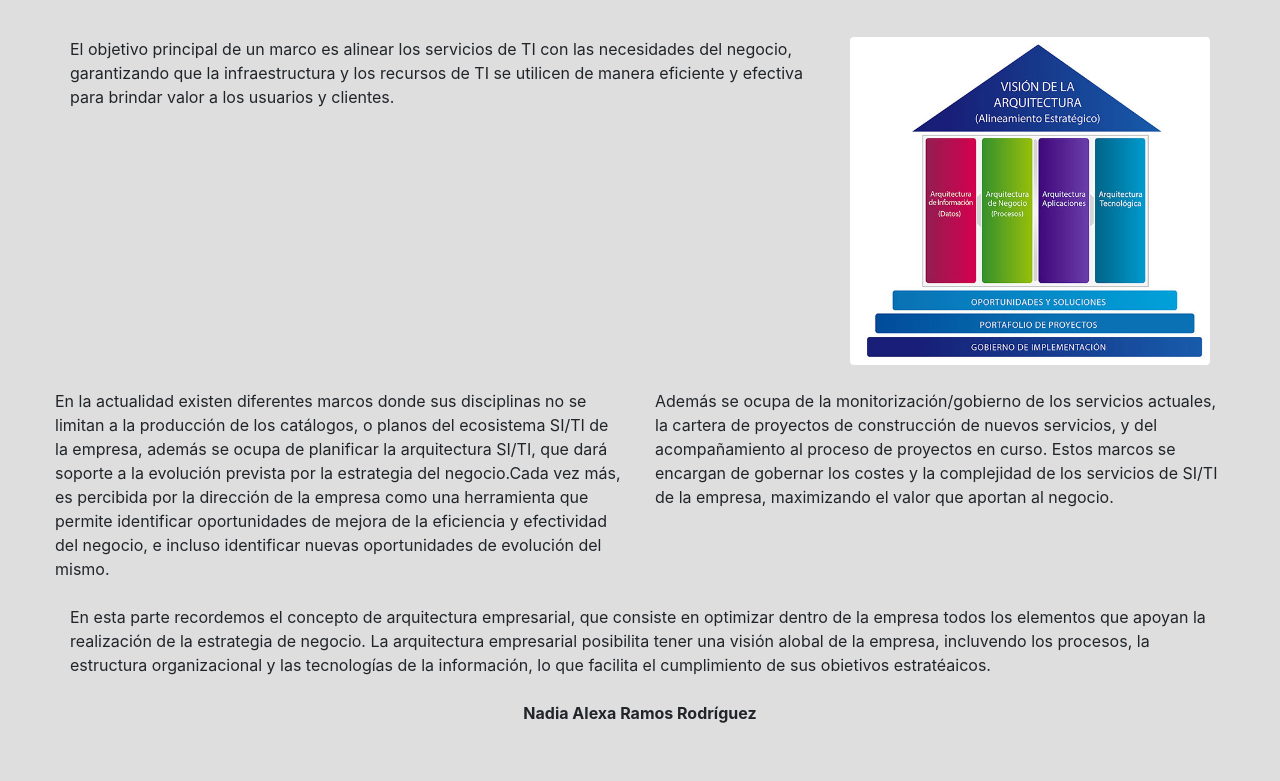
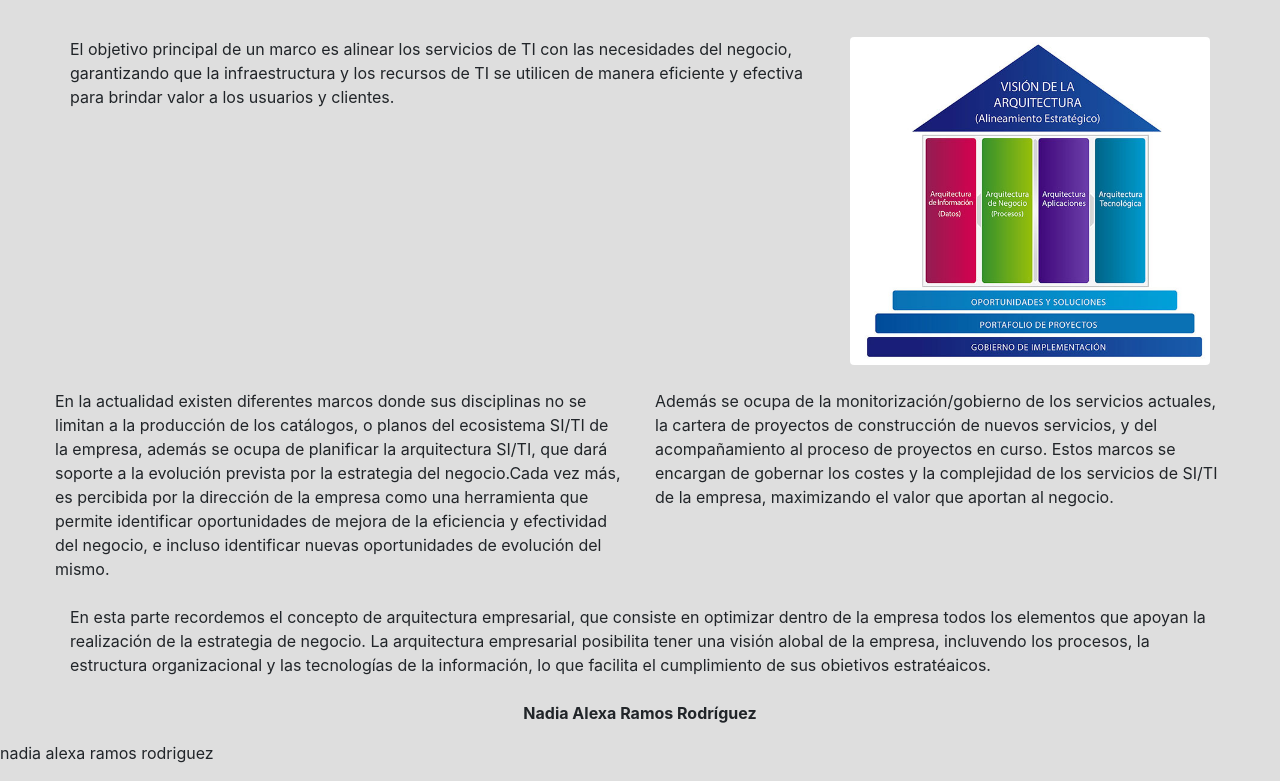
Before and after one commit to NadiaRamos23/ACTIVIDADES, a plain HTML site: page index.html in a window 1280 px wide. Shown: the part 443-1224 px from the top of the page. Before the commit the page ends 1184 px from the top, so only its background shows below. Drawn offline with nearby package versions, Linux system fonts and the light colour scheme.

Commit message:
Update index.html

```diff
--- a/index.html
+++ b/index.html
@@ -75,6 +75,7 @@
               </div>
             </div>
           </div>
+  <p>nadia alexa ramos rodriguez</p>
         </body>
         </html>
 
```
